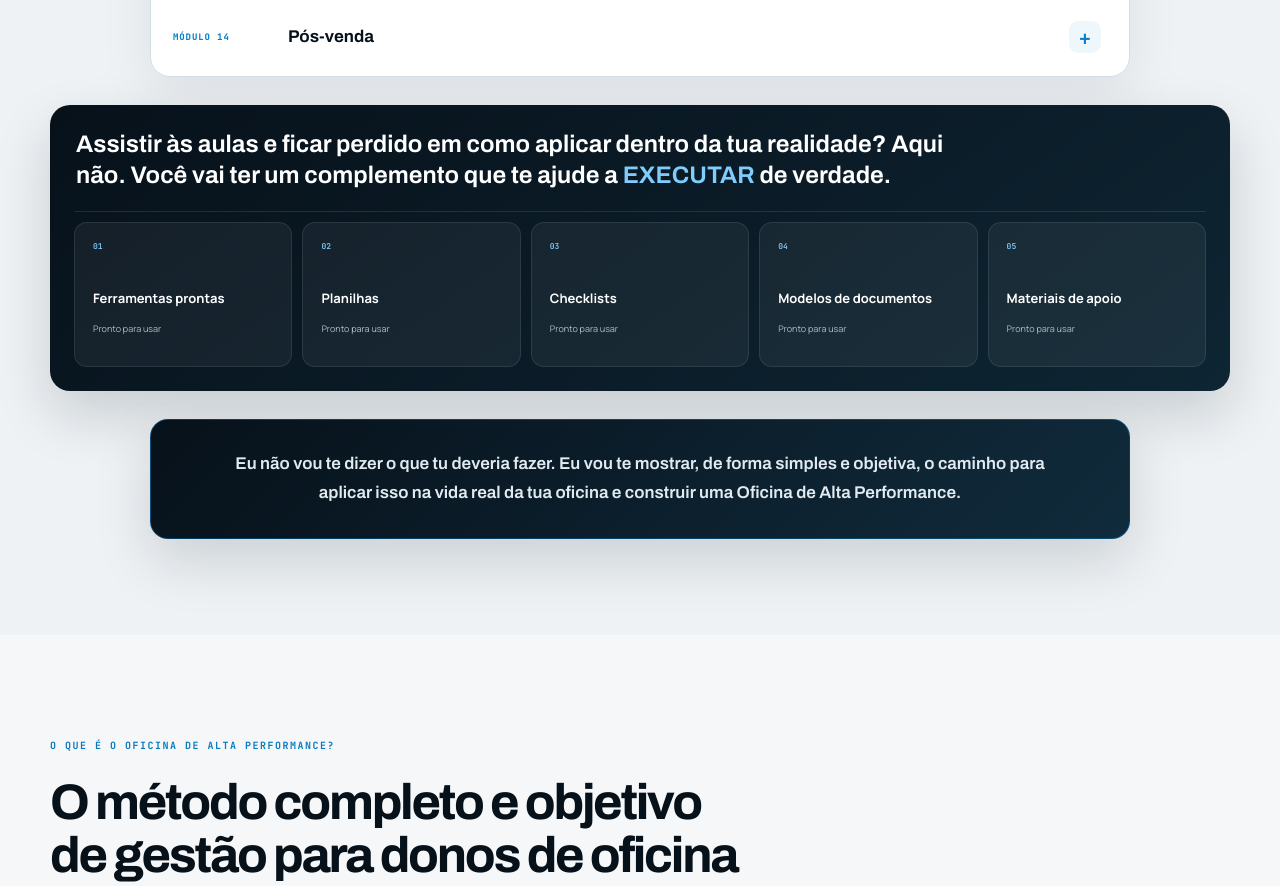
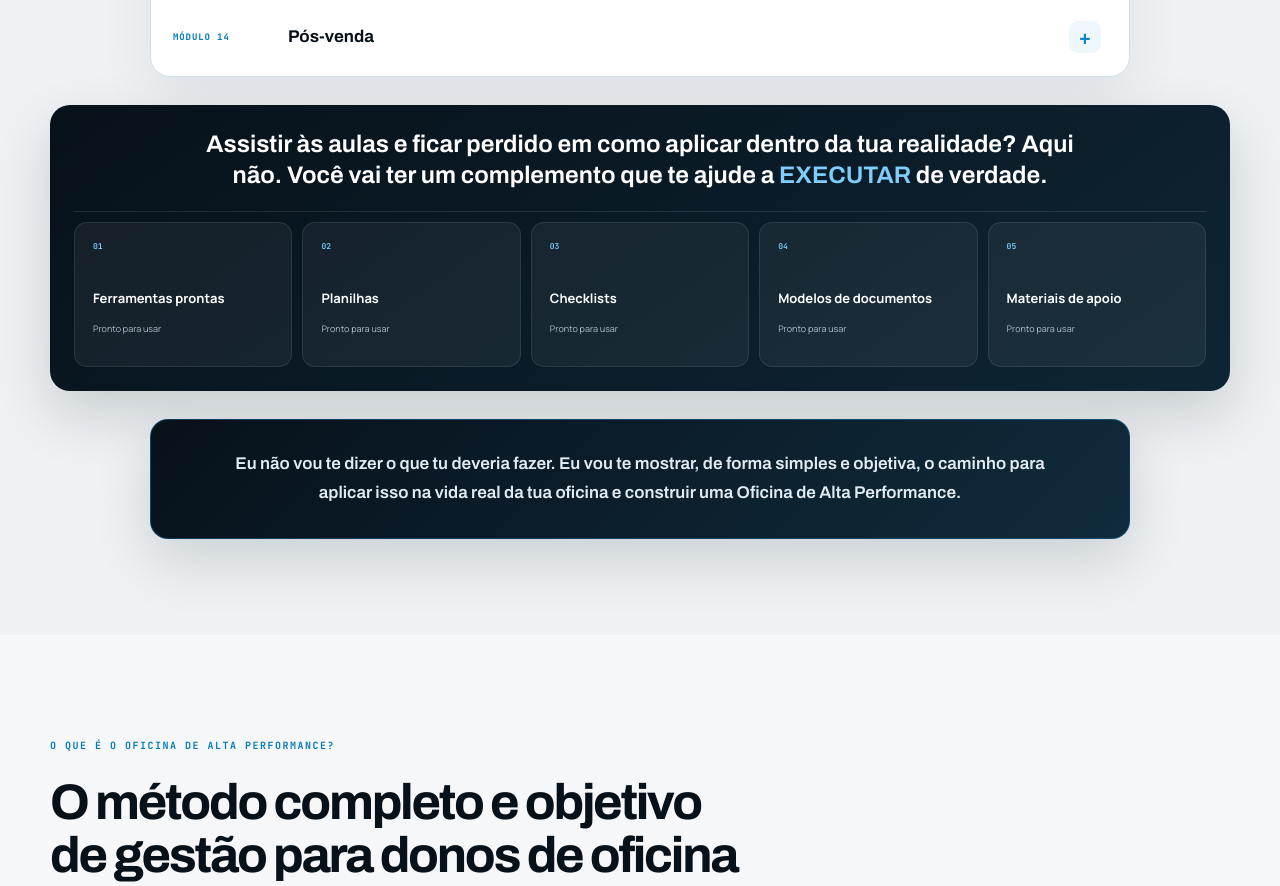
Before and after one commit to cezarhlima1/diegomensor, a Next.js app: page /oficinadealtaperformance in a window 1280 px wide. Shown: the part 5120-6006 px from the top of the page. Built offline with nearby package versions, Linux system fonts and the light colour scheme.

Commit message:
centraliza chamada dos materiais

```diff
--- a/components/oficina-alta-performance/oficina.module.css
+++ b/components/oficina-alta-performance/oficina.module.css
@@ -868,8 +868,8 @@
 .resultsCta .primaryCta{min-width:330px;min-height:62px}
 @media(max-width:700px){.resultsCta .primaryCta{width:100%;min-width:0}}
 
-.materials .materialsIntro{justify-content:flex-start}
-.materialsIntro strong{max-width:920px;font-size:24px;line-height:1.3;text-align:left}
+.materials .materialsIntro{justify-content:center}
+.materialsIntro strong{max-width:920px;font-size:24px;line-height:1.3;text-align:center}
 .materialsIntro strong em{color:#7fcdfc;font-style:normal}
 @media(max-width:700px){.materialsIntro strong{font-size:19px;line-height:1.4}}
 
```
